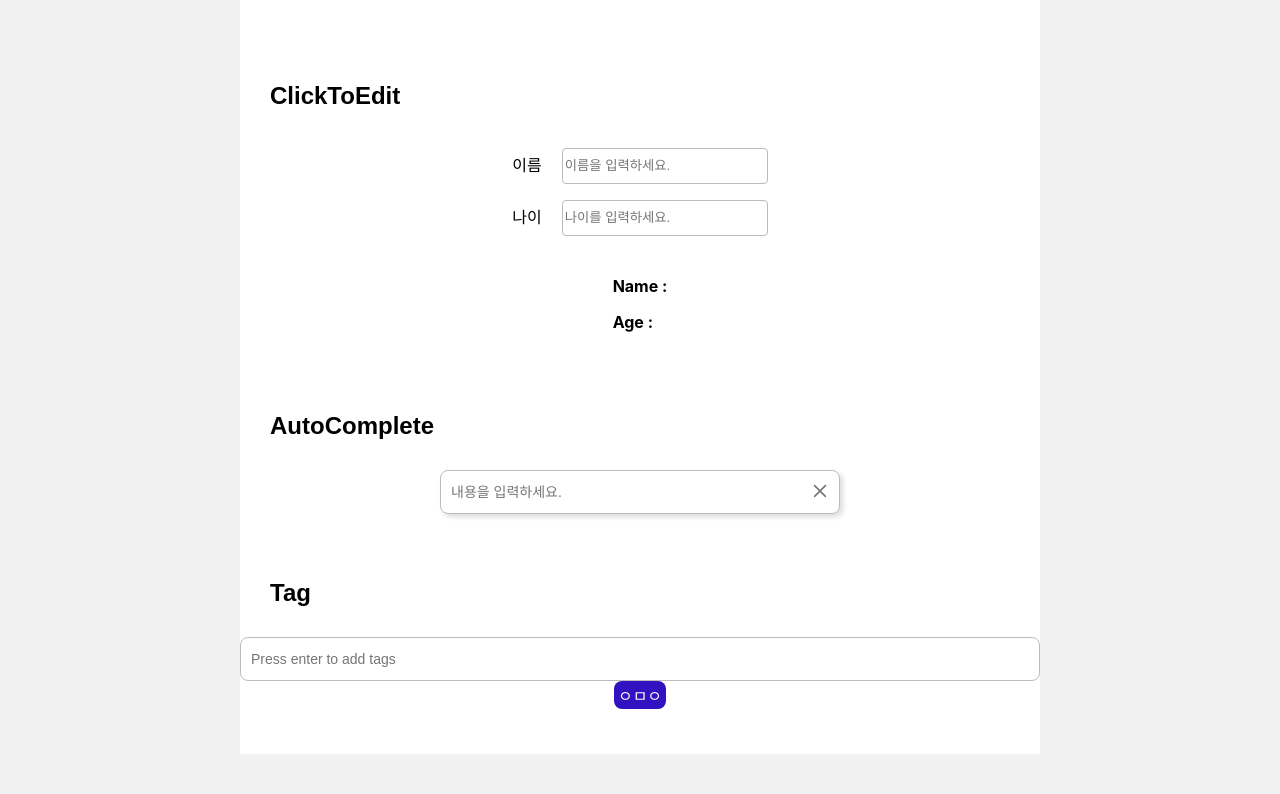
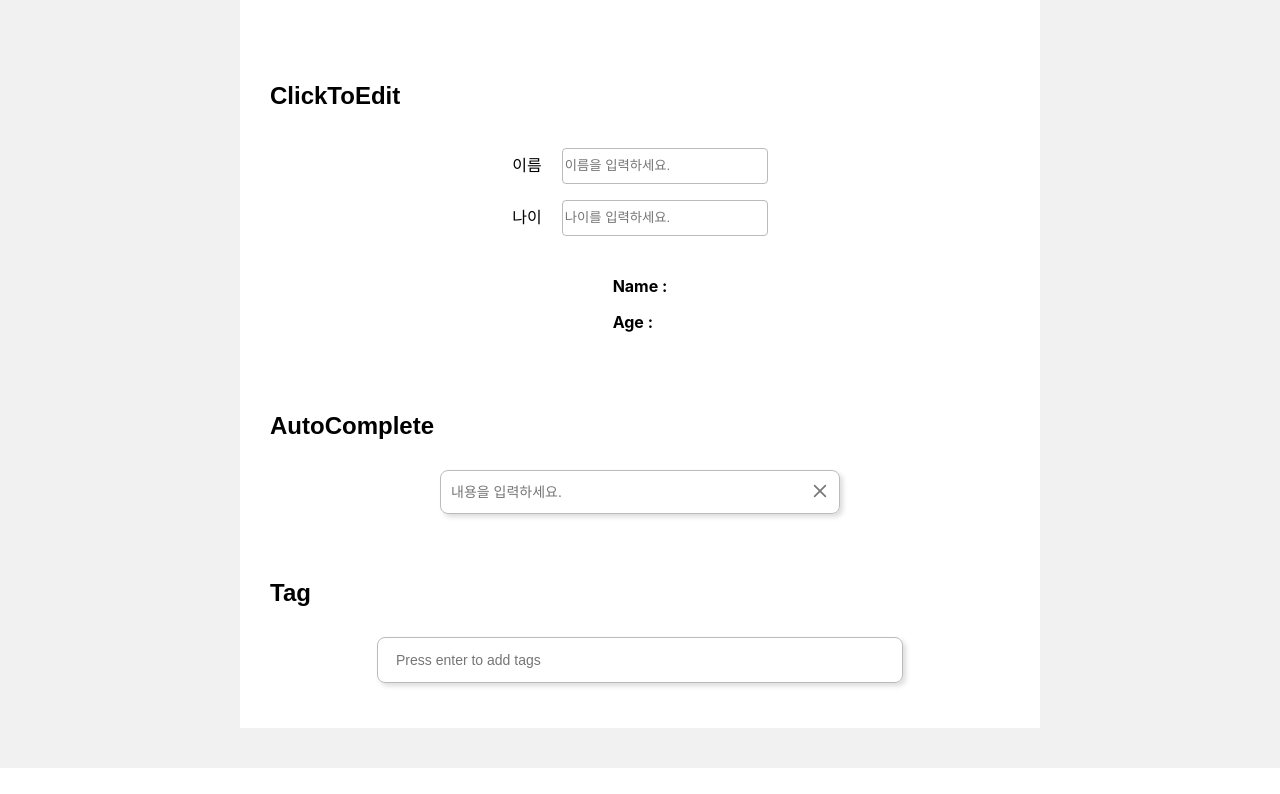
Before and after one commit to sana0803/wanted_pre_onboarding, a React (Create React App) app in the folder custom-component/: page / in a window 1280 px wide. Shown: the part 668-1462 px from the top of the page. After the commit the page ends 1436 px from the top, so only its background shows below. Built offline with nearby package versions, Linux system fonts and the light colour scheme.

Commit message:
feat: done tag

```diff
--- a/custom-component/src/component/AutoComplete.js
+++ b/custom-component/src/component/AutoComplete.js
@@ -68,8 +68,8 @@ const AutoComplete = () => {
         <ul className={showList ? 'show-true' : 'show-false'}>
           {wordList.map((wordItem, idx) => (
             <li
-            key={idx}
-            onClick={() => {setSearchWord(wordItem); setShowList(false)}}
+              key={idx}
+              onClick={() => {setSearchWord(wordItem); setShowList(false)}}
             >
               {wordItem}
             </li>
--- a/custom-component/src/component/Tag.js
+++ b/custom-component/src/component/Tag.js
@@ -3,20 +3,48 @@ import '../css/tag.scss';
 import { CgClose } from 'react-icons/cg';
 
 const Tag = () => {
+  const [tagWord, setTagWord] = useState('')
+  const [tagList, setTagList] = useState([])
+
+  const onEnter = (e) => {
+    return e.target.value.length !== 0 && e.key === 'Enter' ? addTag() : null
+  }
+
+  const addTag = () => {
+    setTagList((tagList) => [...tagList, tagWord])
+    setTagWord('')
+  }
+
+  const deleteTag = (idx) => {
+    const allTag = tagList.slice()
+    allTag.splice(idx, 1)
+    setTagList(allTag)
+  }
+
   return (
     <div>
       <h2>Tag</h2>
       <div className='flex-box'>
-        <input
-          className='tag-input'
-          placeholder='Press enter to add tags'
-
-        />
-        <div className='tag-item'>
-          ㅇㅁㅇ
-          <div className='close-btn'>
-            <CgClose size="20" color="#777" />
-          </div>
+        <div className='tag-wrap'>
+          {tagList.map((tagItem, idx) => (
+            <div key={idx} className='tag-item'>
+              <span>{tagItem}</span>
+              <div className='tag-del-btn'>
+                <CgClose
+                  size="12"
+                  color="#3111c0"
+                  onClick={() => deleteTag(idx)}
+                />
+              </div>
+            </div>
+          ))}
+          <input
+            className='tag-input'
+            placeholder='Press enter to add tags'
+            value={tagWord}
+            onChange={(e) => {setTagWord(e.target.value)}}
+            onKeyPress={onEnter}
+          />
         </div>
       </div>
     </div>
--- a/custom-component/src/css/auto.scss
+++ b/custom-component/src/css/auto.scss
@@ -1,4 +1,4 @@
-$blue: rgb(49, 17, 192);
+$blue: #3111c0;
 $white: #f7f7f7;
 
 @mixin search-input {
--- a/custom-component/src/css/tag.scss
+++ b/custom-component/src/css/tag.scss
@@ -1,21 +1,48 @@
-$blue: rgb(49, 17, 192);
+$blue: #3111c0;
 $white: #f7f7f7;
 
-.tag-input {
+.tag-wrap {
+  display: flex;
+  align-items: center;
+  flex-flow: row wrap;
+  min-width: 320px;
+  width: 65%;
   border: 1px solid #bbb;
-  outline: none;
-  min-width: 250px;
-  width: 100%;
-  height: 44px;
-  box-sizing: border-box;
   border-radius: 8px;
-  padding: 1px 10px;
-  font-size: 14px;
+  box-shadow:  3px 3px 5px #ddd;
+  padding: 2px;
 }
 
 .tag-item {
   background-color: $blue;
   border-radius: 8px;
   color: $white;
-  padding: 2px 4px;
+  padding: 4px 5px;
+  display: flex;
+  align-items: center;
+  margin-left: 5px;
+  font-size: 14px;
 }
+
+.tag-del-btn {
+  background-color: $white;
+  border-radius: 50%;
+  width: 16px;
+  height: 16px;
+  cursor: pointer;
+  margin-left: 5px;
+  display: flex;
+  align-items: center;
+  justify-content: center;
+}
+
+.tag-input {
+  border: none;
+  outline: none;
+  height: 40px;
+  box-sizing: border-box;
+  border-radius: 8px;
+  padding: 1px 6px;
+  font-size: 14px;
+  margin-left: 10px;
+}
```
